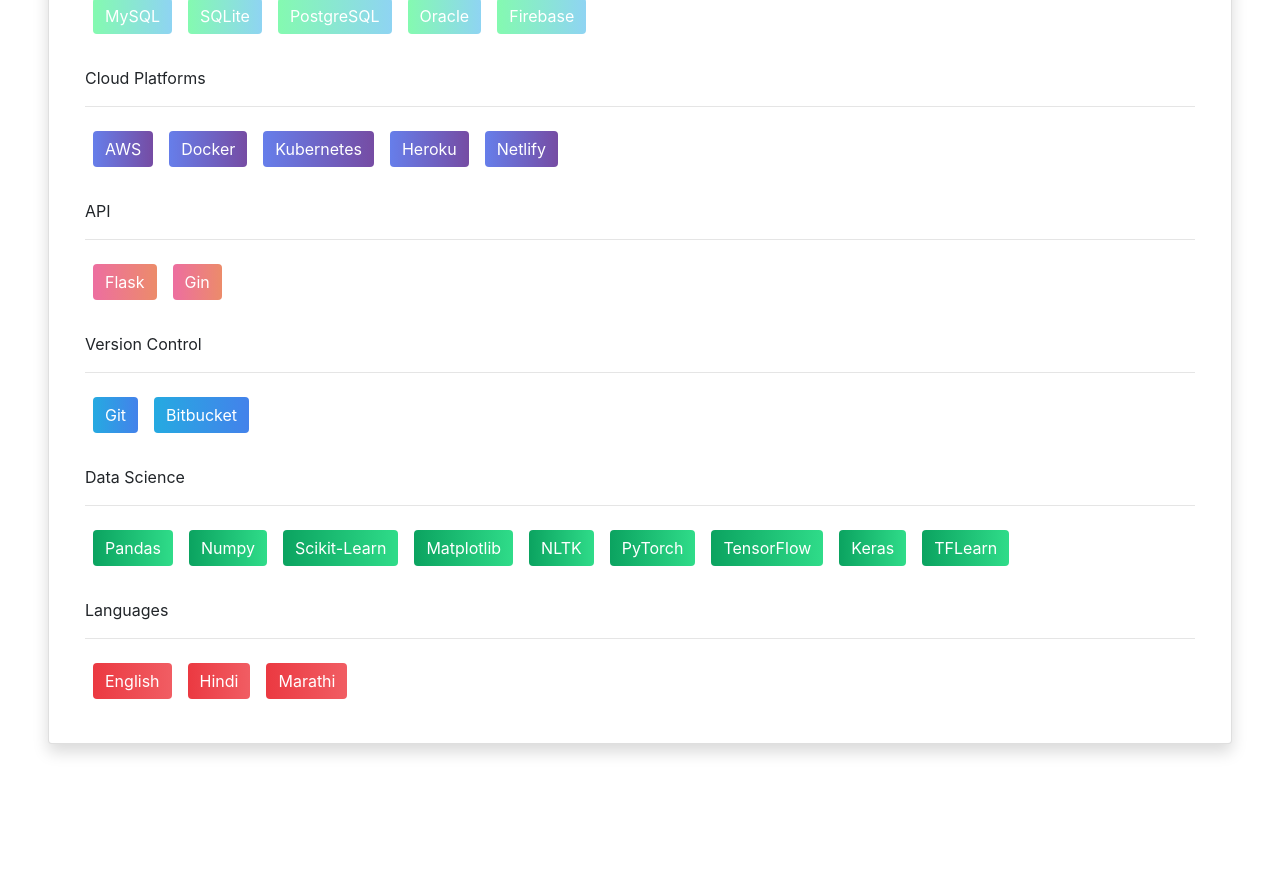
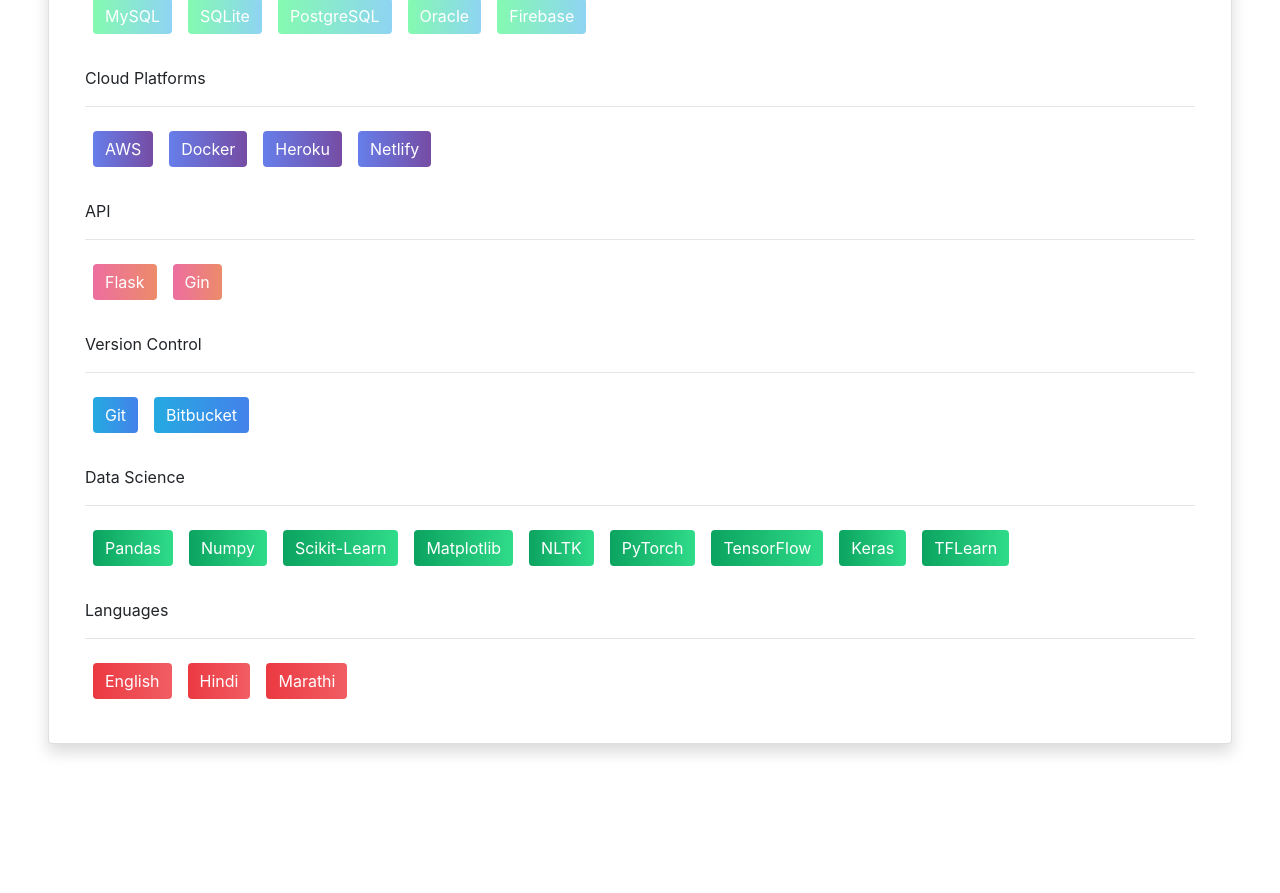
Before and after one commit to Mohilpalav/portfolio, a Vue app: page / in a window 1280 px wide. Shown: the part 3000-3893 px from the top of the page. Built offline with nearby package versions, Linux system fonts and the light colour scheme.

Commit message:
Update Skills

```diff
--- a/src/components/Skills.vue
+++ b/src/components/Skills.vue
@@ -44,7 +44,6 @@
             <hr>
             <b-button v-onscroll class="btn btn-4 mx-2 my-2">AWS</b-button>
             <b-button v-onscroll class="btn btn-4 mx-2 my-2">Docker</b-button>
-            <b-button v-onscroll class="btn btn-4 mx-2 my-2">Kubernetes</b-button>
             <b-button v-onscroll class="btn btn-4 mx-2 my-2">Heroku</b-button>
             <b-button v-onscroll class="btn btn-4 mx-2 my-2">Netlify</b-button>
             <br>
```
